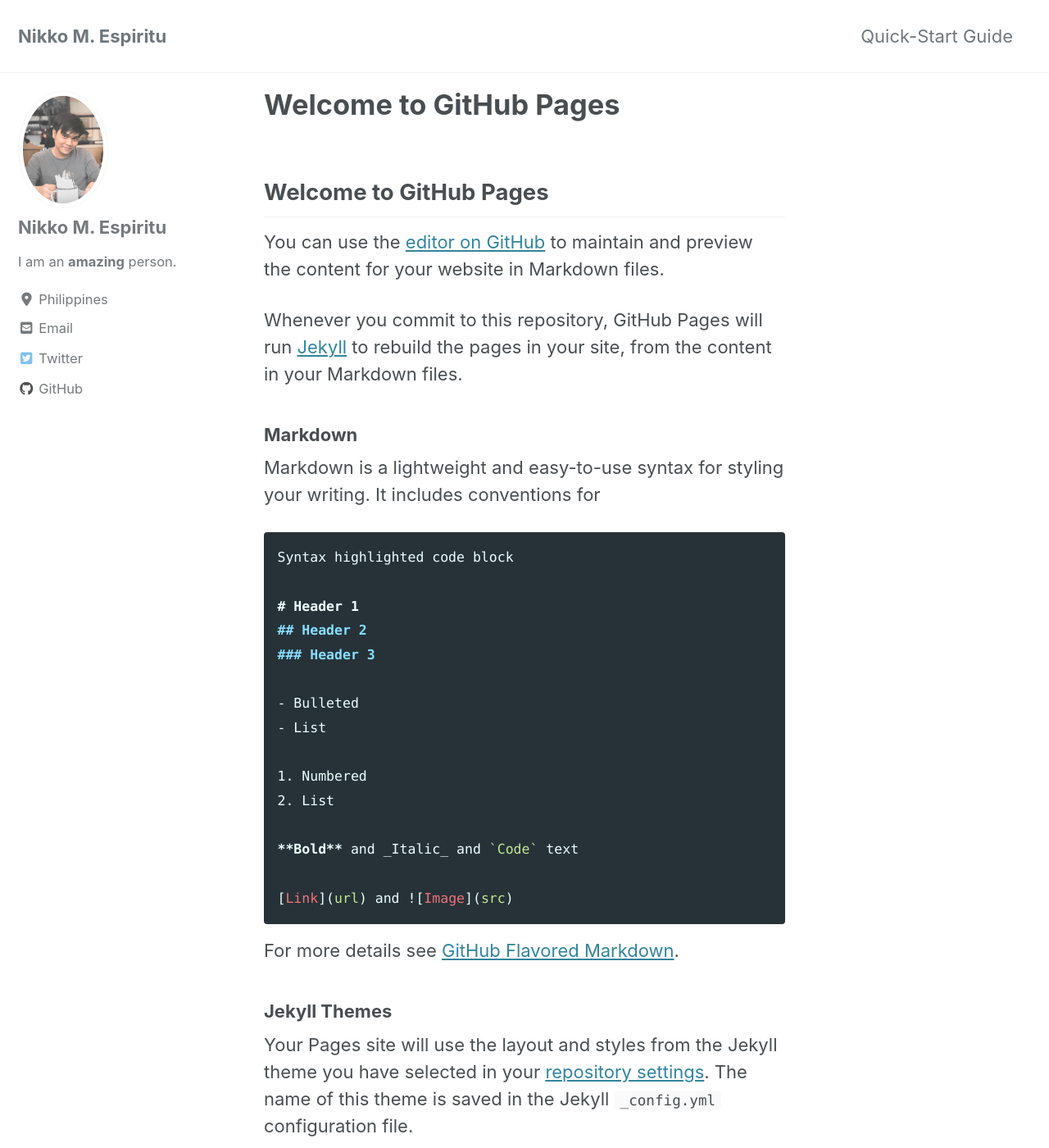
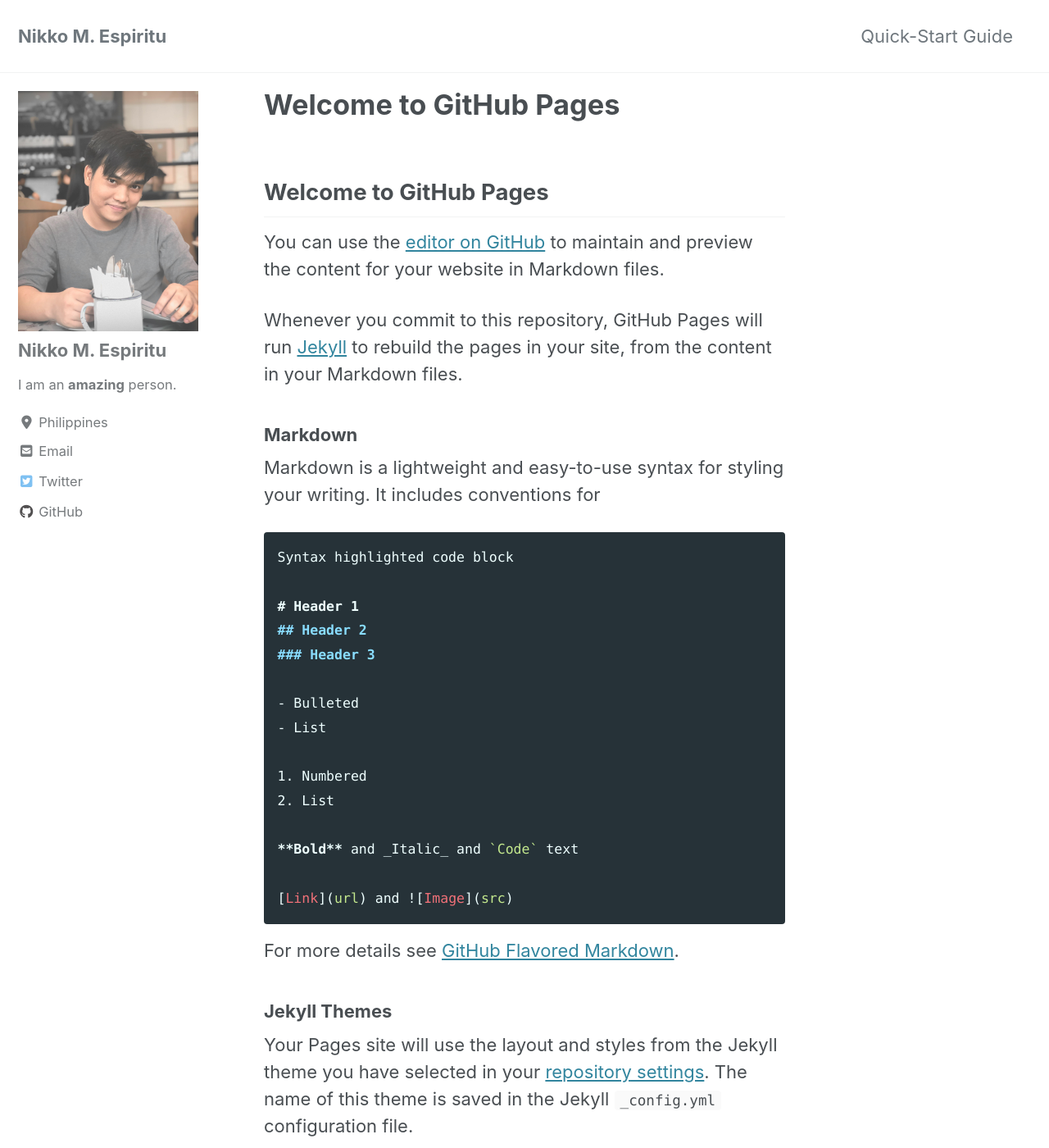
Before and after one commit to espnik/espnik.github.io, a Jekyll site: the page built from index.md, in a window 1280 px wide and 1400 px high. Shown: the whole window at 82% size. Built offline with Jekyll 4.4.1, drawn with Linux system fonts in a browser that asks for light colours; cached includes are drawn as plain includes; nearby versions of some CDN libraries; our own code applies the rules of GitHub Pages for plain Markdown files; the list of posts is cut into pages by our own code.

Commit message:
Change bio pic to square

```diff
--- a/_sass/minimal-mistakes/_sidebar.scss
+++ b/_sass/minimal-mistakes/_sidebar.scss
@@ -127,12 +127,12 @@
   }
 
   img {
-    max-width: 110px;
-    border-radius: 50%;
+    max-width: 220px;
+    border-radius: 0%;
 
     @include breakpoint($large) {
-      padding: 5px;
-      border: 1px solid $border-color;
+      padding: 0px;
+      border: 0px solid $border-color;
     }
   }
 }
```
